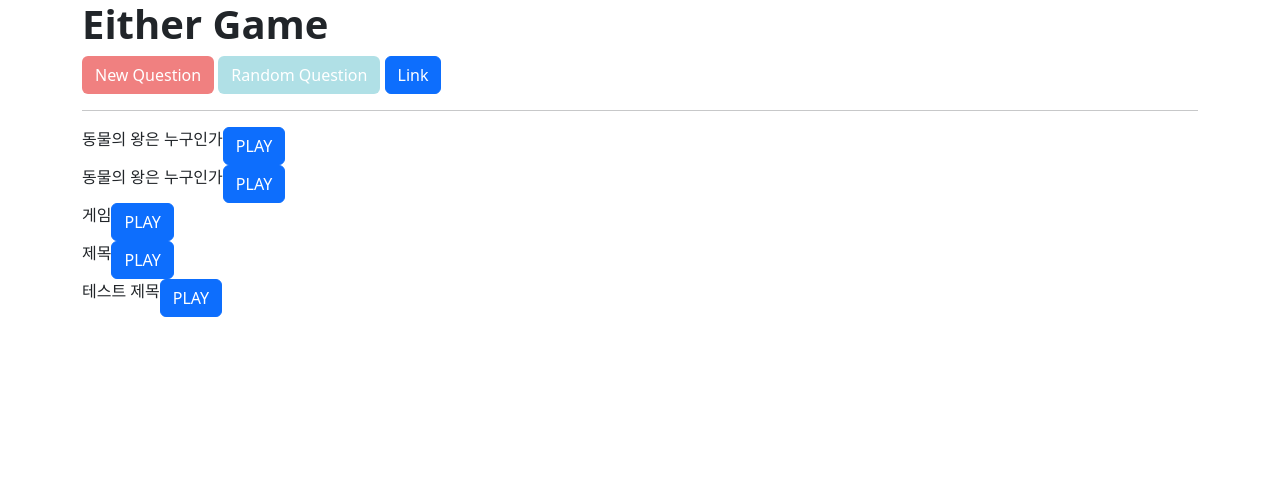
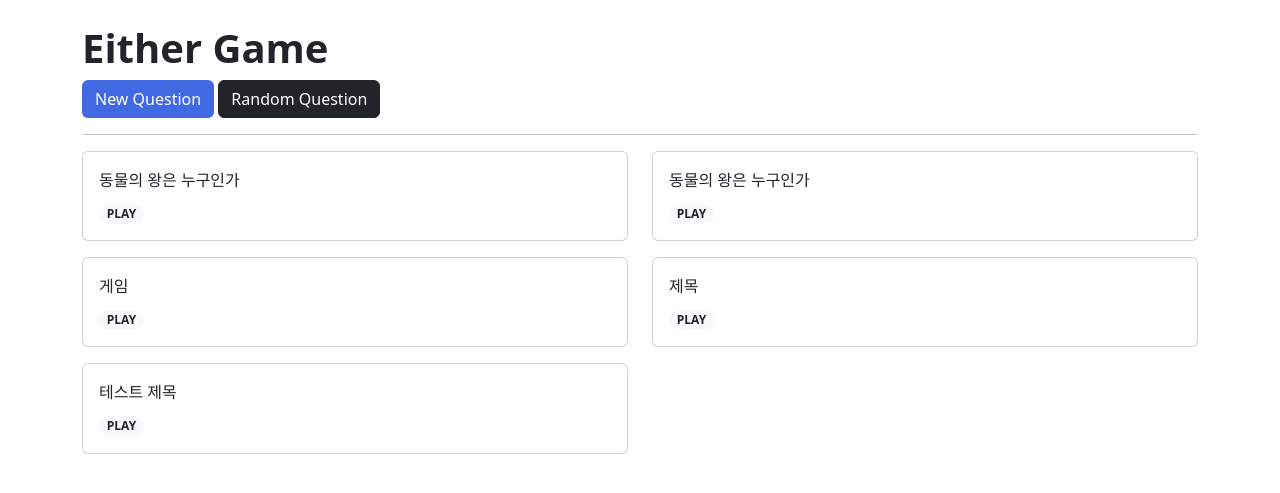
Before and after one commit to eondo/Django-practice, a Django app: page /votes/ in a window 1280 px wide. Shown: the top 493 px of the page. Run offline with Django 3.2, Linux system fonts and the light colour scheme; data comes from the database, SQL or seed files in the repository; both versions use the stored data as it was after the commit; some libraries are stand-ins or nearby versions.

Commit message:
Revise db_03_practice eithergame

```diff
--- a/Django_db_03/either_game/votes/templates/votes/create.html
+++ b/Django_db_03/either_game/votes/templates/votes/create.html
@@ -2,12 +2,14 @@
 {% load bootstrap5 %}
 
 {% block content %}
-  <h1>New Vote</h1>
+  <h1 class="mt-4 fw-bold">New Vote</h1>
   <hr>
   <form action="{% url 'votes:create' %}" method="POST">
     {% csrf_token %}
 
     {% bootstrap_form form %}
-    <input type="submit" value="Submit">
+    <button type="submit" class="btn btn-dark" >
+      Submit
+    </button>
   </form>
 {% endblock content %}
--- a/Django_db_03/either_game/votes/templates/votes/index.html
+++ b/Django_db_03/either_game/votes/templates/votes/index.html
@@ -2,15 +2,30 @@
 
 
 {% block content %}
-  <h1><b>Either Game</b></h1>
-  <a class="btn" style="background-color: LightCoral;color: white" href="{% url 'votes:create' %}" role="button">New Question</a>
-  <a class="btn" style="background-color: PowderBlue;color: white" href="#" role="button">Random Question</a>
-  <a class="btn btn-primary" href="#" role="button">Link</a>
+  <h1 class="mt-4"><b>Either Game</b></h1>
+  <a class="btn" style="background-color: RoyalBlue;color: white;" href="{% url 'votes:create' %}" role="button">New Question</a>
+  <a class="btn btn-dark" href="{% url 'votes:random' %}" role="button">Random Question</a>
   <hr>
-  {% for vote in votes %}
+  <div class="row">
+    {% for vote in votes %}
+      <div class="col-sm-6 mb-3">
+        <div class="card">
+          <div class="card-body">
+            <p class="card-title">{{ vote.title }}</p>
+            <a href="{% url 'votes:detail' vote.pk %}" class="badge bg-light text-dark rounded-pill" style="text-decoration:none">PLAY</a>
+          </div>
+        </div>
+      </div>
+      <br>
+    {% endfor %}
+  </div>
+{% endblock content %}
+
+
+
+{% comment %} {% for vote in votes %}
     <div class="d-flex">
       {{ vote.title }}
       <a class="btn btn-primary" href="{% url 'votes:detail' vote.pk %}" role="button">PLAY</a>
     </div>
-  {% endfor %}
-{% endblock content %}
+  {% endfor %} {% endcomment %}
--- a/Django_db_03/either_game/votes/urls.py
+++ b/Django_db_03/either_game/votes/urls.py
@@ -8,4 +8,5 @@
     path('create/', views.create, name='create'),
     path('<int:pk>/', views.detail, name='detail'),
     path('<int:pk>/comments/', views.comments_create, name='comments_create'),
+    path('random/', views.random, name='random'),
 ]
--- a/Django_db_03/either_game/votes/views.py
+++ b/Django_db_03/either_game/votes/views.py
@@ -43,8 +43,12 @@
         elif comment.pick == 'RED':
             cnt_red += 1
 
-    percent_b = round(cnt_blue / (cnt_blue + cnt_red) * 100, 2)
-    percent_r = 100 - percent_b
+    percent_b = 0
+    percent_r = 0
+
+    if cnt_blue > 0 or cnt_red > 0:
+        percent_b = round(cnt_blue / (cnt_blue + cnt_red) * 100, 2)
+        percent_r = 100 - percent_b
 
     context = {
         'vote': vote,
@@ -65,3 +69,16 @@
         comment.save()
 
     return redirect('votes:detail', vote.pk)
+
+
+def random(request):
+    import random
+
+    votes = Vote.objects.all()
+    ids = []
+    for vote in votes:
+        ids.append(vote.id)
+
+    id = random.choice(ids)
+
+    return redirect('votes:detail', id)
```
Also changed, not shown: Django_db_03/either_game/votes/templates/votes/detail.html (+14 -12 lines), Django_db_03/either_game/db.sqlite3.
